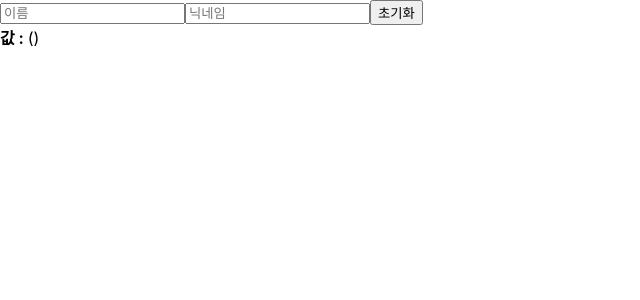
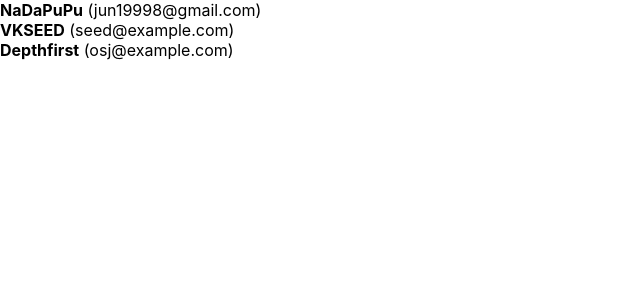
Before and after one commit to NaDaPuPu/begin-react, a React (Create React App) app: page / in a window 1280 px wide. Shown: the top 300 px of the page, without its empty margins (0-640 px from the left). Built offline with nearby package versions, Linux system fonts and the light colour scheme.

Commit message:
Chapter 1.11. UserList(Better case)

```diff
--- a/src/App.js
+++ b/src/App.js
@@ -1,9 +1,9 @@
 import React from 'react';
-import InputSample from './InputSample';
+import UserList from './UserList';
 
 function App() {
   return (
-    <InputSample />
+    <UserList />
   );
 }
 
--- a/src/UserList.js
+++ b/src/UserList.js
@@ -1,4 +1,12 @@
 import { React } from 'react';
+
+function User({ user }) {
+    return(
+        <div>
+            <b>{user.username}</b> <span>({user.email})</span>
+        </div>
+    )
+}
 
 function UserList() {
     const users = [
@@ -11,7 +19,7 @@
             id: 2,
             username: 'VKSEED',
             email: 'seed@example.com'
-        }
+        },
         {
             id: 3,
             username: 'Depthfirst',
@@ -20,15 +28,11 @@
     ];
     return (
         <div>
-            <div>
-                <b>{users[0].username}</b> <span>({users[0].email})</span>
-            </div>
-            <div>
-                <b>{users[1].username}</b> <span>({users[1].email})</span>
-            </div>
-            <div>
-                <b>{users[2].username}</b> <span>({users[2].email})</span>
-            </div>
+            <User user={users[0]} />
+            <User user={users[1]} />
+            <User user={users[2]} />
         </div>
     );
 }
+
+export default UserList;
```
